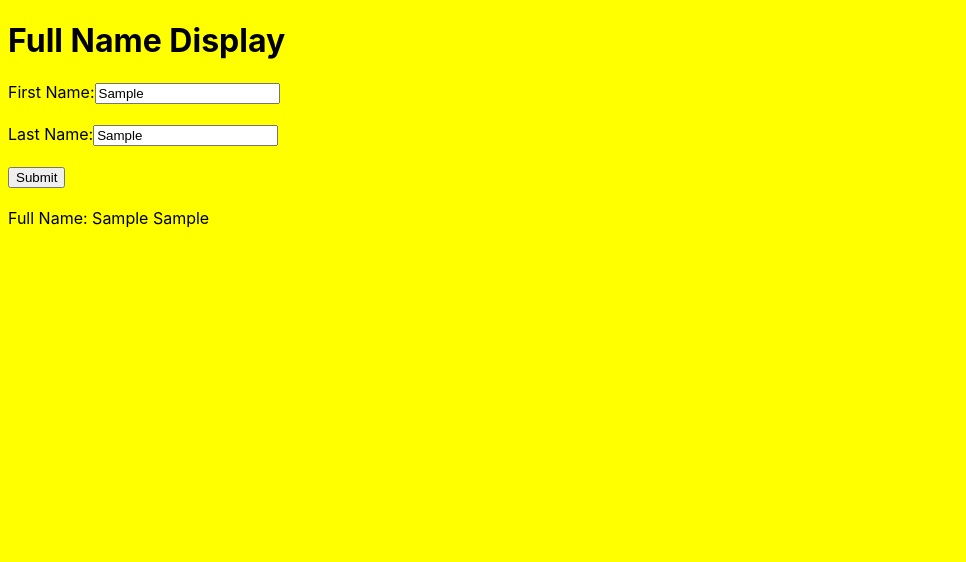
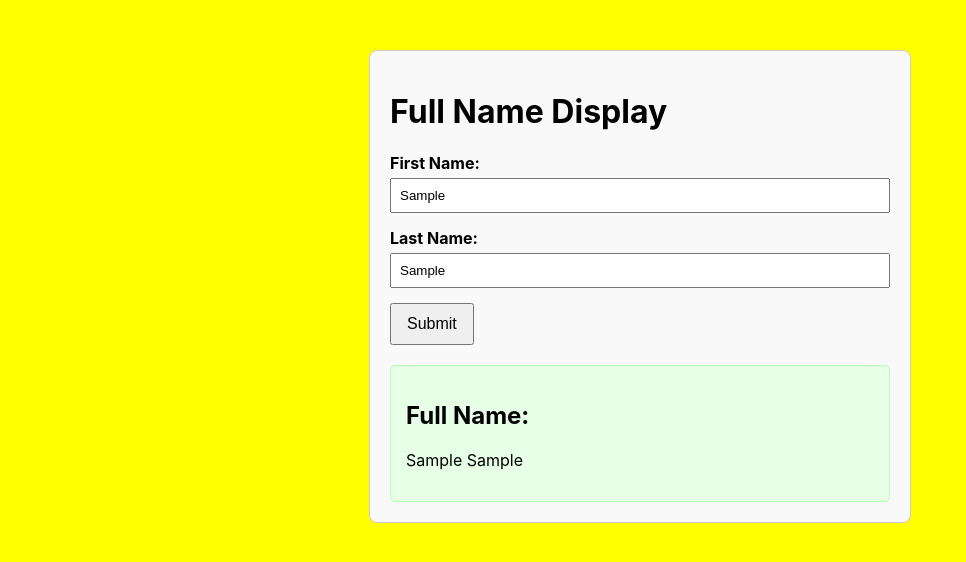
Before and after one commit to asrithasri/DisplayName, a React (Create React App) app: page / in a window 1280 px wide. Both pictures are taken after typing "Sample", "Sample" into the empty fields and a click on the button "Submit". Shown: the top 562 px of the page, without its empty margins (0-966 px from the left). Built offline with nearby package versions, Linux system fonts and the light colour scheme.

Commit message:
third commit

```diff
--- a/src/App.css
+++ b/src/App.css
@@ -1,4 +1,4 @@
-.App {
+/* .App {
   text-align: center;
 }
 
@@ -35,4 +35,43 @@
   to {
     transform: rotate(360deg);
   }
+} */
+
+.app-container {
+  max-width: 500px;
+  margin: 50px auto;
+  padding: 20px;
+  border: 1px solid #ccc;
+  border-radius: 8px;
+  background-color: #f9f9f9;
 }
+
+.form-group {
+  margin-bottom: 15px;
+}
+
+.form-group label {
+  display: block;
+  font-weight: bold;
+  margin-bottom: 5px;
+}
+
+.form-group input {
+  width: 100%;
+  padding: 8px;
+  box-sizing: border-box;
+}
+
+button {
+  padding: 10px 15px;
+  font-size: 16px;
+  cursor: pointer;
+}
+
+.result {
+  margin-top: 20px;
+  padding: 15px;
+  background-color: #e6ffe6;
+  border: 1px solid #b3ffb3;
+  border-radius: 5px;
+}
--- a/src/App.js
+++ b/src/App.js
@@ -1,65 +1,73 @@
 import { useState } from "react";
-import './App.css';
+import "./App.css";
 
 function App() {
-
-  const [fullName, setFullName] = useState({});
-  const [isSubmit, setIsSubmit] = useState(false);
+  const [fullName, setFullName] = useState({
+    firstName: "",
+    lastName: "",
+  });
+  const [isSubmitted, setIsSubmitted] = useState(false);
 
   const handleChange = (e) => {
-    let value = e.target.value;
-    setFullName({
-      ...fullName,
-      [e.target.name]: value,
-    });
+    const { name, value } = e.target;
+    setFullName((prevState) => ({
+      ...prevState,
+      [name]: value,
+    }));
   };
 
-  const handleSubmit = (event) => {
-    event.preventDefault();
-    if (fullName.firstName !== undefined && fullName.lastName !== undefined) {
-      setIsSubmit(true);
+  const handleSubmit = (e) => {
+    e.preventDefault();
+    const { firstName, lastName } = fullName;
+
+    if (firstName.trim() && lastName.trim()) {
+      setIsSubmitted(true);
+    } else {
+      setIsSubmitted(false);
+      alert("Please fill out both first name and last name.");
     }
   };
 
   return (
-    <div>
-      <form action="submit" onSubmit={handleSubmit}>
+    <div className="app-container">
+      <form onSubmit={handleSubmit}>
         <h1>Full Name Display</h1>
-        <div>
-          <label htmlFor="firstName">
-            First Name:
+
+        <div className="form-group">
+          <label htmlFor="firstName">First Name:</label>
           <input
-              type='text'
-              id='firstName'
-              name='firstName'
+            type="text"
+            id="firstName"
+            name="firstName"
+            value={fullName.firstName}
             onChange={handleChange}
             placeholder="Enter first name"
             required
           />
-          </label>
         </div>
-        <br />
 
-        <div>
-          <label htmlFor="lastName">
-            Last Name:
+        <div className="form-group">
+          <label htmlFor="lastName">Last Name:</label>
           <input
-              type='text'
-              id='lastName'
-              name='lastName'
+            type="text"
+            id="lastName"
+            name="lastName"
+            value={fullName.lastName}
             onChange={handleChange}
             placeholder="Enter last name"
             required
           />
-          </label>
         </div>
-        <br />
-        <button type='submit'>Submit</button>
+
+        <button type="submit">Submit</button>
       </form>
-      <br />
-      {isSubmit && (
-        <div>
-          {`Full Name: ${fullName.firstName} ${fullName.lastName}`}
+
+      {isSubmitted && (
+        <div className="result">
+          <h2>Full Name:</h2>
+          <p>
+            {fullName.firstName} {fullName.lastName}
+          </p>
         </div>
       )}
     </div>
```
Lines whose indentation alone changed are shown as unchanged.
